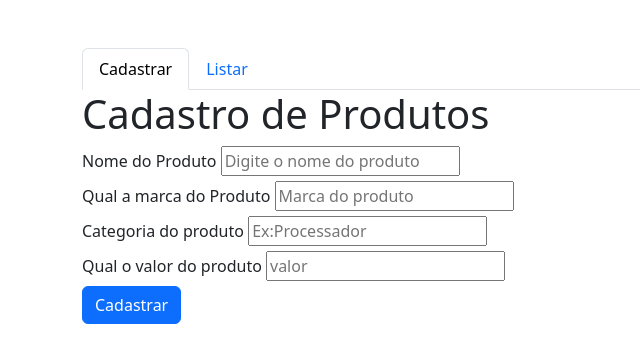
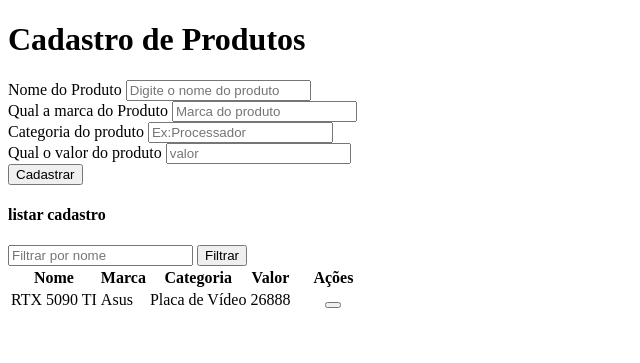
Before and after one commit to Faelxizz980/cadastro_pw, a PHP site: page / in a window 1280 px wide. Shown: the top 363 px of the page, without its empty margins (0-640 px from the left). Run offline with PHP 8.4, Linux system fonts and the light colour scheme; data comes from the database, SQL or seed files in the repository; data that the repository does not hold is empty.

Commit message:
delete feito

```diff
--- a/components/cadastrar.php
+++ b/components/cadastrar.php
@@ -5,7 +5,7 @@
         $info_Peça = [
             ':nome' => $_POST['nome'],
             ':marca' => $_POST['marca'],
-            ':categoria' => $_POST['categoria'],
+            ':tipo' => $_POST['tipo'],
             ':valor' => $_POST['valor'],
         ];
         cadastro_produtos($info_Peça);
@@ -26,13 +26,13 @@
             </div>
 
             <div>
-                 <label for="categoria" class="form-label" >Categoria do produto</label>
-                 <input type="text" class="input-text" name="categoria" id="categoria" placeholder="Ex:Processador">
+                 <label for="tipo" class="form-label" >Categoria do produto</label>
+                 <input type="text" class="input-text" name="tipo" id="tipo" placeholder="Ex:Processador">
             </div>
 
             <div>
                 <label for="valor" class="form-label" >Qual o valor do produto</label>
-                <input type="text" class="input-text" name="preço" id="valor" placeholder="valor">
+                <input type="text" class="input-text" name="valor" id="valor" placeholder="valor">
             </div>
 
             <button type="submit" class="btn btn-primary">Cadastrar</button>
--- a/components/funcao.php
+++ b/components/funcao.php
@@ -19,8 +19,7 @@ function conectar(): PDO {
  * @param string $tipo
  * @param string $titulo
  * @param string $mensagem
- * @param $string
- * @return void
+ * @return string
  */
 function alerta($tipo, $titulo, $mensagem): void {
     $titulo_alert = "<i class='bi bi-check-circle'></i> {$titulo}";
@@ -38,68 +37,82 @@ function alerta($tipo, $titulo, $mensagem): void {
     ";
 }
 
+/**
+ * Summary of cadastrar_produtos
+ * @param array $dados Formato de array [':nome' => Varchar, ':marca' => Varchar, ':tipo' => Varchar, ':valor' => Float]
+ */
 // Função para cadastrar produtos
 function cadastro_produtos($dados): void {
-    $cx = conectar();
-    $sql = "INSERT INTO produtos (nome, marca, categoria, valor)
-                VALUES (:nome, :marca, :categoria, :valor)";
+    $cadastro = conectar();
+    $sql = "INSERT INTO produto (nome, marca, tipo, valor)
+                VALUES (:nome, :marca, :tipo, :valor)";
 
-    $stmt = $cx->prepare($sql);
+    $preparar = $cadastro->prepare($sql);
     try{
-        $stmt->execute($dados);
-        alerta('ok', 'Cadastro realizado com sucesso!', 'Produto cadastrado com sucesso!');
-    } catch (PDOException $e) {
-        alerta('erro', 'Erro ao cadastrar produto', 'Erro: ' . $e->getMessage());
+        $preparar->execute($dados);
+        if($preparar ->rowCount() > 0){
+            alerta('ok', 'Produto Cadastrado com sucesso!', 'Cadastrado com sucesso com sucesso!');
+        }
+        else {
+            alerta('erro', 'Erro ao cadastrar!', 'Não foi possível cadastrar a pessoa.');
+        }
+    }
+        catch (PDOException $e) {
+        alerta('erro', 'Erro ao cadastrar produto',  $e->getMessage());
     }
 }
 
-function alterar_produtos($dados): void {
-    $cx = conectar();
+function alterar_produtos($dados): bool {
+    $cadastro = conectar();
     $sql = "UPDATE produtos SET nome = :nome, marca = :marca, categoria = :categoria, valor = :valor WHERE id = :id";
 
-    $stmt = $cx->prepare($sql);
+    $preparar = $cadastro->prepare($sql);
     try{
-        $stmt->execute($dados);
-        alerta('ok', 'Alteração realizada com sucesso!', 'Produto alterado com sucesso!');
+        $preparar->execute($dados);
+        if ($preparar->rowCount() > 0) {
+            alerta('ok', 'Cadastro alterado com sucesso!', 'Pessoa alterada com sucesso.');
+            return true;
+        }
+        else {
+            alerta('erro', 'Erro ao alterar!', 'Não foi possível alterar a pessoa.');
+            return false;
+        }
     } catch (PDOException $e) {
-        alerta('erro', 'Erro ao alterar produto', 'Erro: ' . $e->getMessage());
+        alerta('erro', 'Erro ao cadastrar o produto',  $e->getMessage());
     }
 }
 
 function listar_produtos($search = ""): array {
-    $cx = conectar();
-    if ($search !== "") {
-        $sql = "SELECT * FROM produtos WHERE nome LIKE :search";
-        $stmt = $cx->prepare($sql);
-        $like = "%{$search}%";
-        $stmt->bindParam(':search', $like, PDO::PARAM_STR);
-        $stmt->execute();
-    } else {
-        $sql = "SELECT * FROM produtos";
-        $stmt = $cx->query($sql);
-    }
-    return $stmt->fetchAll(PDO::FETCH_ASSOC);
+    $cadastro = conectar();
+        $sql = "SELECT * FROM produto WHERE nome LIKE :search";
+        $prepare = $cadastro->prepare($sql);
+        $search = "%{$search}%";
+        $prepare->execute([":search" => $search]);
+        return $prepare->fetchAll(PDO::FETCH_ASSOC);
 }
 
-function lista_produtos_id($id): ?array {
-    $cx = conectar();
-    $sql = "SELECT * FROM produtos WHERE id = :id";
-    $stmt = $cx->prepare($sql);
-    $stmt->bindParam(':id', $id, PDO::PARAM_INT);
-    $stmt->execute();
-    return $stmt->fetch(PDO::FETCH_ASSOC) ?: null;
+function lista_produtos_id($id): array {
+    $lista = conectar();
+    $sql = "SELECT * FROM produto WHERE id = :id_produto";
+    $preparo = $lista->prepare($sql);
+    $preparo->execute([":id" => $id]);
+    return $preparo->fetch(PDO::FETCH_ASSOC);
 }
 
 function delete_produto($id): void {
-    $cx = conectar();
-    $sql = "DELETE FROM produtos WHERE id = :id";
-    $stmt = $cx->prepare($sql);
+    $cadastro = conectar();
+    $sql = "DELETE FROM produto WHERE id_produto = :id_produto";
+    $preparar = $cadastro->prepare($sql);
     try {
-        $stmt->bindParam(':id', $id, PDO::PARAM_INT);
-        $stmt->execute();
-        alerta('ok', 'Produto excluído!', 'Produto removido com sucesso!');
+       $preparar -> execute([":id_produto" => $id]);
+       if($preparar -> rowCount() >0){
+        alerta('ok', 'Cadastro excluído com sucesso!', 'Pessoa excluída com sucesso.');
+       }
+       else{
+        alerta('erro', 'Erro ao excluir!', 'Não foi possível excluir a pessoa.');
+       }
     } catch (PDOException $e) {
-        alerta('erro', 'Erro ao excluir produto', 'Erro: ' . $e->getMessage());
+        alerta('erro', 'Erro ao excluir produto',$e->getMessage());
     }
 }
 ?>
--- a/components/listar.php
+++ b/components/listar.php
@@ -12,10 +12,11 @@ $lista_produtos = listar_produtos($search);
 
 <h4>listar cadastro</h4>
 <form method="POST" class="mb-3">
-    <div class="input-group">
-        <input type="text" name="nome" class="form-control" placeholder="Filtrar por nome" value="<?php echo isset($_POST['nome']) ? htmlspecialchars($_POST['nome']) : ''; ?>">
-        <button type="submit" class="btn btn-primary"><i class="bi bi-search"></i> Filtrar</button>
-    </div>
+        <div class="input-group">
+            <input type="text" name="nome" class="form-control" placeholder="Filtrar por nome" value="<?php echo isset($_POST['nome']) ? htmlspecialchars($_POST['nome']) : ''; ?>">
+            <button type="submit" class="btn btn-primary"><i class="bi bi-search"></i> Filtrar</button>
+        </div>
+    </form>
     <div class="table-responsive">
         <table class="table table-striped table-bordered mt-3">
             <thead class="table-dark">
@@ -31,20 +32,24 @@ $lista_produtos = listar_produtos($search);
                 <?php
                 if($lista_produtos) {
                     foreach($lista_produtos as $produto) {
-                        $id = $produto["id"];
+                        $id = $produto["id_produto"];
                         $nome = $produto["nome"];
                         $marca = $produto["marca"];
-                        $categoria = $produto["categoria"];
+                        $tipo = $produto["tipo"];
                         $valor = $produto["valor"];
                         echo "
                         <tr>
                             <td>{$nome}</td>
                             <td>{$marca}</td>
-                            <td>{$categoria}</td>
+                            <td>{$tipo}</td>
                             <td>{$valor}</td>
                             <td style='text-align: center;'>
-                                <a href='?acao=alterar&id={$id}' class='btn btn-warning btn-sm'><i class='bi bi-pencil'></i> Alterar</a>
-                                <a href='?acao=excluir&id={$id}' class='btn btn-danger btn-sm'><i class='bi bi-trash'></i> Excluir</a>
+                            <a class='btn btn-sm btn-warning' title='Alterar' href='?list&acao=alterar&id={$id}'>
+                            <i class='bi bi-pencil-square'></i>
+                             </a>
+                             <button class='btn btn-sm btn-danger' title='Excluir' onclick='delete_pessoa({$id})'>
+                            <i class='bi bi-trash-fill'></i>
+                             </button>
                             </td>
                         </tr>";
                     }
@@ -54,4 +59,11 @@ $lista_produtos = listar_produtos($search);
                 ?>
             </tbody>
         </table>
-</form>
+    </div>
+    <script>
+        const delete_pessoa = (id)=>{
+            if(confirm("Deseja realmente excluir?")) {
+                window.location.href="?list&acao=excluir&id=" + id;
+            }
+        }
+    </script>
--- a/index.php
+++ b/index.php
@@ -3,46 +3,21 @@
 <head>
     <meta charset="UTF-8">
     <meta name="viewport" content="width=device-width, initial-scale=1.0">
-     <link href="https://cdn.jsdelivr.net/npm/bootstrap@5.3.3/dist/css/bootstrap.min.css" rel="stylesheet">
-    <link href="https://cdn.jsdelivr.net/npm/bootstrap-icons@1.10.5/font/bootstrap-icons.css" rel="stylesheet">
     <title>TechInfo</title>
 </head>
 <body>
-      <div class="container mt-5">
-
       <?php
        if(isset($_GET['acao']) && $_GET['acao'] == 'alterar') {
         require_once(__DIR__ . "/components/alterar.php");
-
     }
         ?>
-        <nav>
-            <div class="nav nav-tabs" id="nav-tab" role="tablist">
-                <a href="/" class="text-decoration-none">
-                    <button class="nav-link <?php echo isset($_GET["list"])?'':'active'?>" id="nav-home-tab" data-bs-toggle="tab" data-bs-target="#nav-home" type="button" role="tab" aria-controls="nav-home" aria-selected="true">Cadastrar</button>
-                </a>
-                <a href="?list" class="text-decoration-none">
-                    <button class="nav-link <?php echo isset($_GET["list"])?'active':''?>" id="nav-profile-tab" data-bs-toggle="tab" data-bs-target="#nav-profile" type="button" role="tab" aria-controls="nav-profile" aria-selected="false">Listar</button>
-                </a>
-            </div>
-        </nav>
-        <div class="tab-content" id="nav-tabContent">
-            <div class="tab-pane fade <?php echo isset($_GET["list"])?'':'show active'?>" id="nav-home" role="tabpanel" aria-labelledby="nav-home-tab" tabindex="0">
+
     <?php
-                    require_once(__DIR__."/components/cadastrar.php");
+        require_once(__DIR__."/components/cadastrar.php")
     ?>
-            </div>
-            <div class="tab-pane fade <?php echo isset($_GET["list"])?'show active':''?>" id="nav-profile" role="tabpanel" aria-labelledby="nav-profile-tab" tabindex="0">
     <?php
-                    require_once(__DIR__ ."/components/listar.php");
+        require_once(__DIR__."/components/listar.php")
     ?>
-            </div>
-        </div>
 
-    </div>
-
-
-
-    <script src="https://cdn.jsdelivr.net/npm/bootstrap@5.3.3/dist/js/bootstrap.bundle.min.js"></script>
 </body>
 </html>
--- a/info.php
+++ /dev/null
@@ -1,2 +0,0 @@
-<?php
-phpinfo();
```
Also changed, not shown: components/alterar.php (+4 -4 lines), index copy.php (deleted, +0 -51 lines), menu.php (added, +11 -0 lines). Lines whose indentation alone changed are shown as unchanged.
